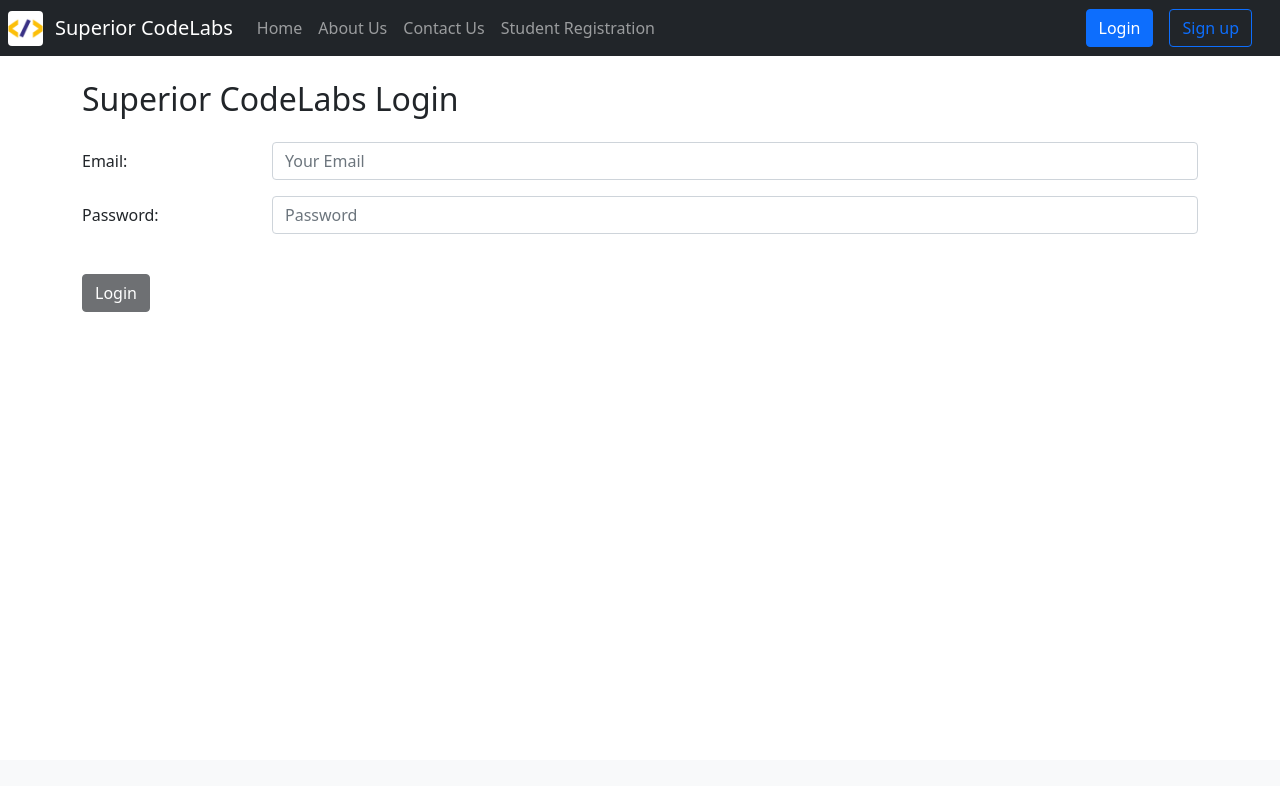
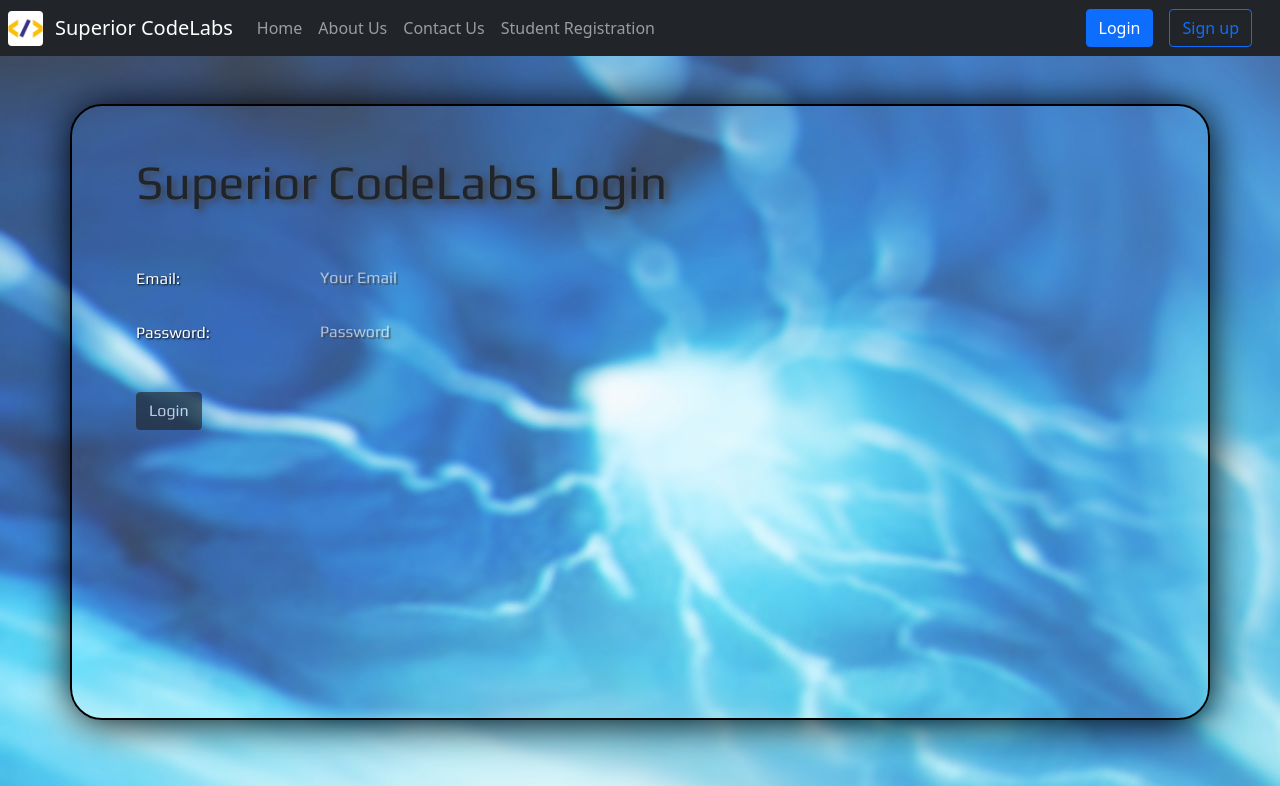
Before and after one commit to vanshul22/SCL-SRF-client, a React (Create React App) app: page /login in a window 1280 px wide. Shown: the top 786 px of the page. Built offline with nearby package versions, Linux system fonts and the light colour scheme.

Commit message:
Using useNavigate to redirect into home and log in Created login fetch function. Added some fonts etc.

```diff
--- a/src/App.css
+++ b/src/App.css
@@ -1,7 +1,9 @@
 @import url('https://fonts.googleapis.com/css2?family=Berkshire+Swash&family=Rock+Salt&family=Tangerine&display=swap');
 @import url('https://fonts.googleapis.com/css2?family=Baloo+2&family=Josefin+Sans&family=Play&display=swap');
 
-.home {}
+.home {
+    display: block;
+}
 
 .img-text {
     position: relative;
@@ -30,28 +32,24 @@
     .img-text h2 {
         font-size: 2.5rem;
         top: 12rem;
-
     }
 
     .img-text span {
         font-size: 1rem;
         top: 15rem;
     }
-
 }
 
 @media screen and (max-width: 751px) {
     .img-text h2 {
         font-size: 1.8rem;
         top: 8rem;
-
     }
 
     .img-text span {
         font-size: 0.7rem;
         top: 11rem;
     }
-
 }
 
 @media screen and (max-width: 551px) {
@@ -59,7 +57,6 @@
         font-size: 1.3rem;
         top: 6rem;
         right: 1.5rem;
-
     }
 
     .img-text span {
@@ -67,7 +64,6 @@
         top: 8rem;
         right: 1.5rem;
     }
-
 }
 
 @media screen and (max-width: 401px) {
@@ -75,7 +71,6 @@
         font-size: 1.1rem;
         top: 4rem;
         right: 1rem;
-
     }
 
     .img-text span {
@@ -83,7 +78,6 @@
         top: 6rem;
         right: 1rem;
     }
-
 }
 
 .display-3 {
@@ -116,8 +110,100 @@
     background: url("./assets/IMG/bg.jpg") no-repeat fixed center/cover;
 }
 
+.label-log-sign {
+    color: white;
+    text-shadow: 1px 1px 2px black;
+}
+
+.login-section {
+    margin-bottom: 2rem;
+    font-family: 'Play', sans-serif;
+    padding: 0 1rem;
+}
+
+.login-section::before {
+    background: url("./assets/BG/tengyart2.jpg") no-repeat center center/cover;
+    content: "";
+    position: absolute;
+    top: 0;
+    left: 0;
+    width: 100%;
+    height: 100vh;
+    z-index: -1;
+    opacity: 0.8;
+}
+
 .login {
-    height: 85vh;
+    height: 77vh;
+    padding: 3rem 4rem;
+    border: 2px solid black;
+    border-radius: 2rem;
+    box-shadow: 1px 2px 40px black;
+}
+
+.login::before {
+    content: "";
+    position: absolute;
+    top: 0;
+    left: 0;
+    width: 100%;
+    height: 100vh;
+    z-index: -1;
+    opacity: 0.3;
+}
+
+@media only screen and (max-width: 1000px) {
+    .login-section::before {
+        height: 110vh;
+    }
+}
+
+@media only screen and (max-width: 600px) {
+    .login-section::before {
+        height: 145vh;
+    }
+
+    .login {
+        height: 110vh;
+        margin: 0 auto;
+    }
+}
+
+@media only screen and (max-width: 500px) {
+    .login-heading {
+        font-size: 3rem !important;
+        margin: 0;
+        text-align: center;
+    }
+}
+
+@media only screen and (max-width: 400px) {
+    .login-heading {
+        font-size: 2rem !important;
+    }
+}
+
+.login-heading {
+    text-shadow: 4px 3px 7px rgb(65, 62, 62);
+    font-size: 3rem;
+}
+
+.trans-inp-log-sign,
+.trans-inp-log-sign:focus {
+    background-color: transparent;
+    border: 0px;
+    outline: none;
+    color: white;
+    text-shadow: 2px 2px 1px rgb(65, 62, 62);
+    box-shadow: none;
+    caret-color: white;
+    -moz-box-shadow: none;
+    -webkit-box-shadow: none;
+}
+
+.trans-inp-log-sign::placeholder {
+    color: #ffffff;
+    opacity: 0.6;
 }
 
 .signup {
@@ -179,7 +265,6 @@
     }
 }
 
-
 @media only screen and (max-width: 1060px) {
     .main-heading {
         font-size: 1.8rem;
--- a/src/Components/Signinput.js
+++ b/src/Components/Signinput.js
@@ -8,9 +8,9 @@ const Signinput = ({ id, label, inputType, placeholder, value, setValue }) => {
     }
     return (
         <div className="mb-3 row">
-            <label htmlFor={id} className="col-sm-2 col-form-label"> {label}</label>
+            <label htmlFor={id} className="col-sm-2 col-form-label label-log-sign"> {label}</label>
             <div className="col-sm-10">
-                <input type={inputType} className="form-control" id={id} placeholder={placeholder} onChange={changingValue} value={value.id} required minLength={3} />
+                <input type={inputType} className="form-control trans-inp-log-sign" id={id} placeholder={placeholder} onChange={changingValue} value={value.id} required minLength={3} />
             </div>
         </div>
     )
--- a/src/Pages/Login.js
+++ b/src/Pages/Login.js
@@ -1,21 +1,61 @@
 import React, { useState } from 'react';
+import { useNavigate } from 'react-router-dom';
 import SignInput from '../Components/SignInput';
 import Submit from '../Components/Submit';
 
 const Login = () => {
   const [value, setValue] = useState({ email: "", password: "" });
 
+  // using usenavigate hook...
+  const navigate = useNavigate();
+
+  const loginSubmit = (e) => {
+
+    // to stop reloading of page.
+    e.preventDefault();
+
+    const URL = "http://localhost:8080/";
+    // using fetch api here
+    fetch(`${URL}login`, {
+      method: 'POST',
+      headers: {
+        "Content-type": "application/json; charset=UTF-8"
+      },
+      body: JSON.stringify({
+        email: value.email, password: value.password
+      })
+    })
+      .then(res => {
+        // Handle response
+        if (res) {
+          // Redirecting to login page...
+          console.log("Password matched...");
+          // After 2 seconds it will go to home page...
+          setTimeout(() => {
+            navigate("/");
+          }, 2000);
+        }
+        else console.log("Invalid Password...");
+      })
+      .catch(err => {
+        // Handle error
+        console.log('Error message: ', err);
+      });
+  }
+
   return (
-    <form className='login container-sm' autoComplete='off'>
-      <h2 className='my-4'>Superior CodeLabs Login</h2>
+    <div className='login-section py-5'>
+      <form className='login container-sm' autoComplete='off' onSubmit={loginSubmit}>
+        <h2 className='mb-5 user-select-none login-heading'>Superior CodeLabs Login</h2>
 
-      <SignInput id="email" label="Email:" inputType="email" placeholder="Your Email" value={value} setValue={setValue} />
+        <SignInput id="email" label="Email:" inputType="email" placeholder="Your Email" value={value} setValue={setValue} />
 
-      <SignInput id="password" label="Password:" inputType="password" placeholder='Password' value={value} setValue={setValue} />
+        <SignInput id="password" label="Password:" inputType="password" placeholder='Password' value={value} setValue={setValue} />
 
-      <Submit isDisable={(value.email).length < 5 | (value.password).length < 8 | (value.password).length > 15} classesName='btn btn-dark mt-4' value='Login'/>
+        <Submit isDisable={(value.email).length < 5 | (value.password).length < 8 | (value.password).length > 15} classesName='btn btn-dark mt-4' value='Login' />
 
-    </form>
+      </form>
+    </div>
   )
 }
 
--- a/src/Pages/Signup.js
+++ b/src/Pages/Signup.js
@@ -44,7 +44,7 @@ const Signup = () => {
   return (
     <form onSubmit={signupSubmit} className='signup container-sm'>
 
-      <h2 className='my-4'>Superior CodeLabs Sign up</h2>
+      <h2 className='my-4 user-select-none'>Superior CodeLabs Sign up</h2>
 
       <SignInput id="name" label="Name:" inputType="text" placeholder='Your Name' value={value} setValue={setValue} />
 
--- a/src/index.css
+++ b/src/index.css
@@ -3,8 +3,3 @@
     padding: 0;
     box-sizing: border-box;
 }
-
-body {
-    /* font-size: 3vh; */
-
-}
```
Also changed, not shown: src/assets/BG/engin-akyurt.jpg (added), src/assets/BG/tengyart2.jpg (added).
